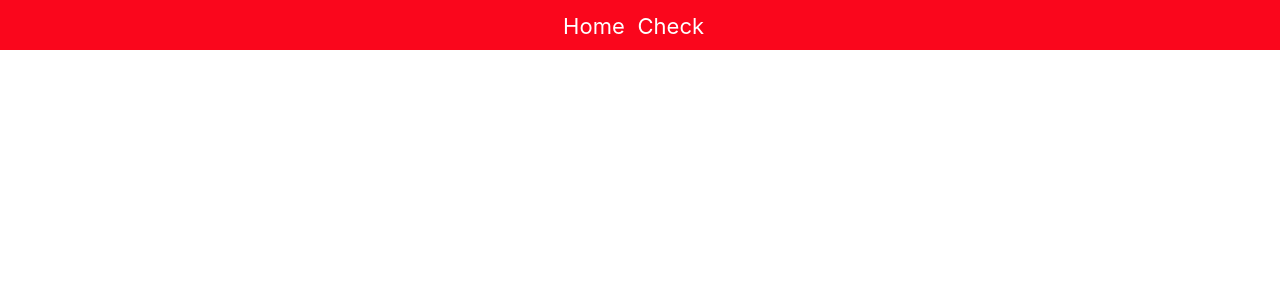
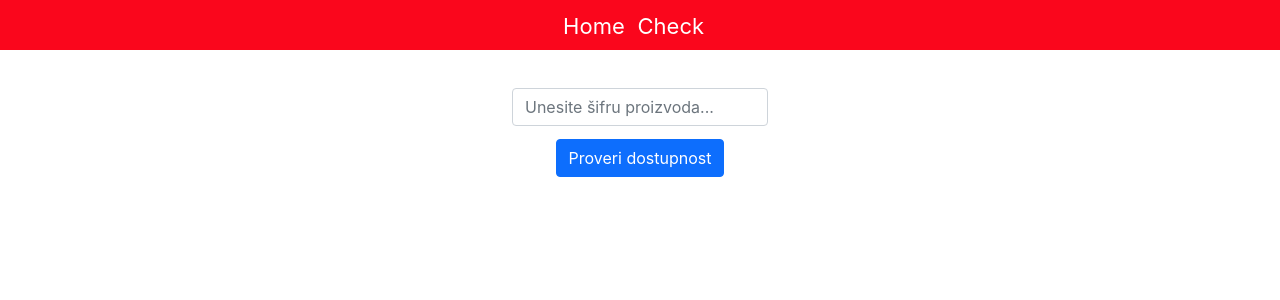
Before and after one commit to teodoragolubovic99/React_Internet_Tehnologije, a React (Create React App) app: page /check in a window 1280 px wide. Shown: the top 300 px of the page. Built offline with nearby package versions, Linux system fonts and the light colour scheme; the HTML template or start-up script is replaced by a standard one.

Commit message:
ProveraDostupnosti.js polje za unos sifre proizvoda i dugme koje ce da poziva funkciju za pretrazivanje

```diff
--- /dev/null
+++ b/src/components/ProveraDostupnosti.js
@@ -0,0 +1,19 @@
+import { useState } from 'react'
+
+function ProveraDostupnosti() {
+
+    const [sifraProizvoda, setSifraProizvoda] = useState('');
+
+    function handleSifraProizvoda(e) {
+        setSifraProizvoda(e.target.value);
+    }
+
+    return (
+        <div>
+            <input type="text" className="form-control" id='input-check' value={sifraProizvoda} onChange={handleSifraProizvoda} placeholder='Unesite šifru proizvoda...' />
+            <button type="button" className="btn btn-primary">Proveri dostupnost</button>
+        </div>
+    )
+}
+
+export default ProveraDostupnosti;
--- a/src/pages/CheckPage.js
+++ b/src/pages/CheckPage.js
@@ -1,4 +1,5 @@
 import Nav from "../components/Nav";
+import ProveraDostupnosti from "../components/ProveraDostupnosti";
 
 
 function CheckPage() {
@@ -14,6 +15,7 @@ function CheckPage() {
     return (
         <div>
             <Nav />
+            <ProveraDostupnosti />
         </div>
     );
 }
```
